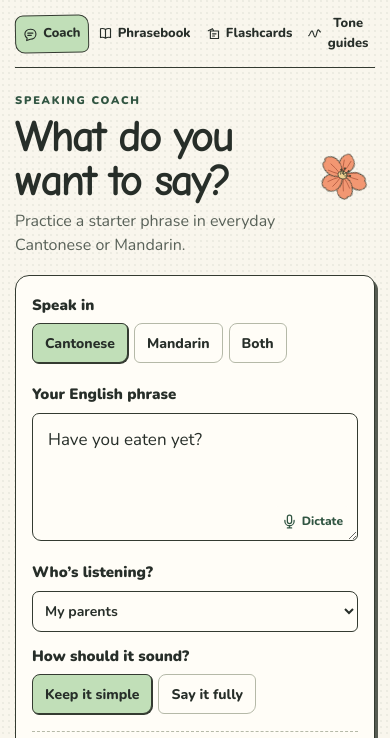
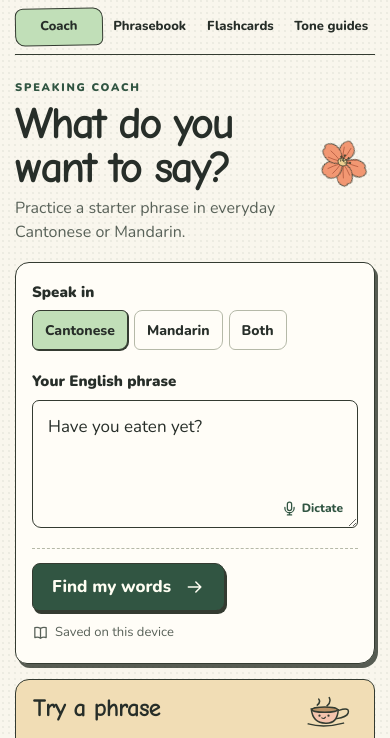
Before and after one commit to tinahe-nyc/canto-colloquial-translator, a website: page index.html in a window 390 px wide. Shown: the part 56-794 px from the top of the page. Drawn offline with nearby package versions, Linux system fonts and the light colour scheme; no server answers; a web font is replaced by a local one.

Commit message:
Keep the mobile coach focused on available practice options

```diff
--- a/index.html
+++ b/index.html
@@ -58,7 +58,7 @@
     .member-tools {display:flex;align-items:center;gap:8px}.member-tools .plain {font-size:13px;white-space:nowrap}
     .tab,.round,.secondary,.primary,.sample,.listen,.word,.plain {border:1.5px solid var(--line);border-radius:8px 10px 7px 10px;background:var(--card);color:var(--ink)}
     .tab,.secondary,.primary,.listen,.sample,.plain {display:inline-flex;align-items:center;justify-content:center;gap:8px;min-height:42px}
-    .tab {padding:6px 13px;border-color:transparent;background:none;font-weight:800;font-size:14px}
+    .tab {padding:6px 13px;border-color:transparent;background:none;font-weight:800;font-size:14px;white-space:nowrap}
     .tab[aria-current=page] {background:var(--mint);border-color:var(--line);transform:rotate(-1deg)}
     .round {width:41px;height:41px;border-radius:50% 46% 49% 46%;display:inline-grid;place-items:center}
     .theme-icon-sun, [data-theme=dark] .theme-icon-moon {display:none}
@@ -175,7 +175,8 @@
       .result-grid.dual {grid-template-columns:1fr}.result-card {padding:19px 15px}.results h2 {font-size:32px}
       .site-foot {margin-top:26px}.choice span {padding-inline:12px}
     }
-    @media(max-width:365px){.tab .icon {display:none}.saved-note {font-size:12px}.hero .sprig {display:none}}
+    @media(max-width:430px){.tab .icon {display:none}.tab {font-size:13px;padding-inline:3px}}
+    @media(max-width:365px){.saved-note {font-size:12px}.hero .sprig {display:none}}
     @media(prefers-reduced-motion: reduce){* {scroll-behavior:auto!important;transition:none!important;animation:none!important}}
   </style>
 </head>
@@ -275,7 +276,7 @@
               <textarea id="english" rows="3" maxlength="500" required placeholder="Have you eaten yet?">Have you eaten yet?</textarea>
               <button id="mic" class="mic" type="button" aria-pressed="false"><svg class="icon" aria-hidden="true"><use href="#i-mic"/></svg><span>Dictate</span></button></div>
               <p id="mic-status" class="feedback" role="status"></p></div>
-            <div class="form-settings"><div><label class="field-label" for="listener">Who’s listening?</label><select id="listener">
+            <div class="form-settings" id="custom-settings" hidden><div><label class="field-label" for="listener">Who’s listening?</label><select id="listener">
               <option value="parents">My parents</option><option value="family">Family</option><option value="friends">Friends</option><option value="partner">My partner</option><option value="coworker">A coworker</option><option value="shop">Shop or restaurant</option><option value="stranger">Someone new</option>
             </select></div>
             <fieldset><legend>How should it sound?</legend><div class="chipset">
@@ -356,6 +357,7 @@
       sessionVersion++;
       translationRun++;
       byId('friend-login').hidden=false;
+      byId('custom-settings').hidden=true;
       byId('coach-intro').textContent='Practice a starter phrase in everyday Cantonese or Mandarin.';
       openGate();
     }
@@ -388,6 +390,7 @@
       signedIn = !!info.authenticated;
       providerReady = !!info.providerReady;
       byId('friend-login').hidden = signedIn;
+      byId('custom-settings').hidden=!(signedIn && providerReady);
       gateOpen=false;
       gate.hidden=true;
       byId('navigation').hidden = false;
```
